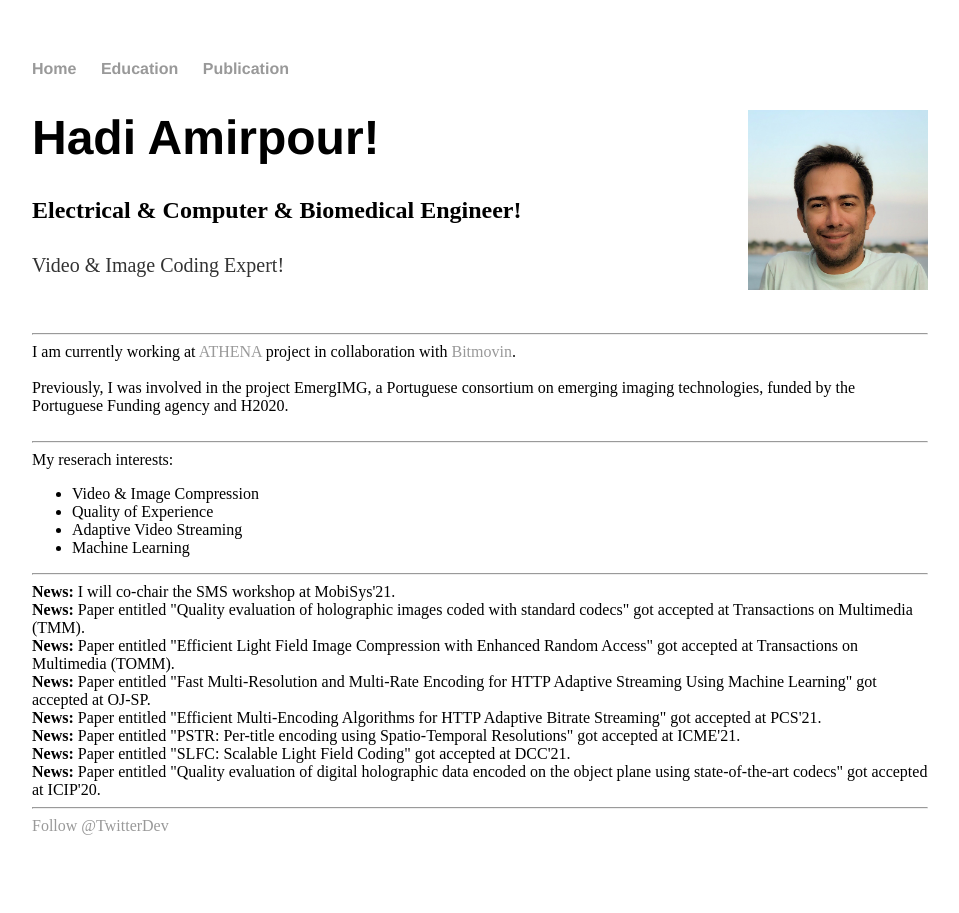
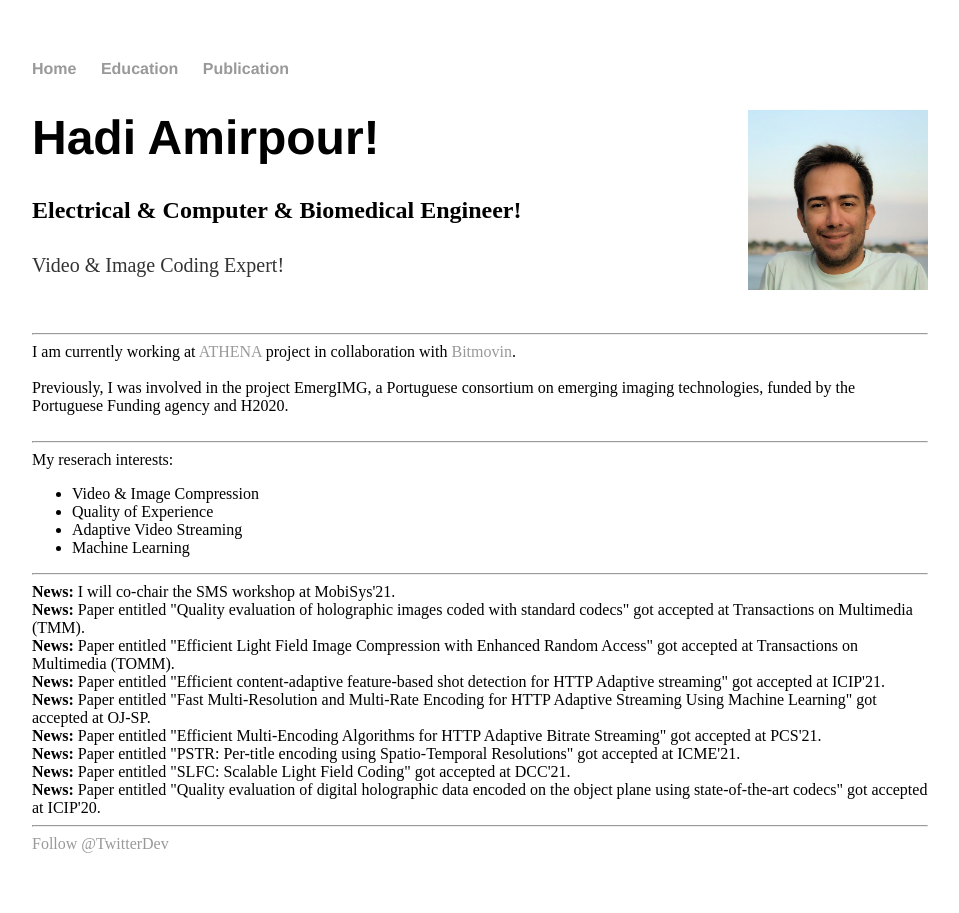
Before and after one commit to HadiAmirpour/hadiamirpour.github.io, a Jekyll site: the page index.html, which Jekyll copies as it is, in a window 1280 px wide. Shown: the whole page, without its empty margins (160-1119 px from the left). Built offline with Jekyll 4.4.1, drawn with Linux system fonts in a browser that asks for light colours; comment, search, counter and statistics services are not loaded.

Commit message:
Update index.html

```diff
--- a/index.html
+++ b/index.html
@@ -48,6 +48,7 @@
 			<h><strong>News:</strong> I will co-chair the SMS workshop at MobiSys'21.</h> <br>
 			<h><strong>News:</strong> Paper entitled "Quality evaluation of holographic images coded with standard codecs" got accepted at Transactions on Multimedia (TMM).</h> <br>
 			<h><strong>News:</strong> Paper entitled "Efficient Light Field Image Compression with Enhanced Random Access" got accepted at Transactions on Multimedia (TOMM).</h> <br>
+			<h><strong>News:</strong> Paper entitled "Efficient content-adaptive feature-based shot detection for HTTP Adaptive streaming" got accepted at ICIP'21.</h> <br>
 			<h><strong>News:</strong> Paper entitled "Fast Multi-Resolution and Multi-Rate Encoding for HTTP Adaptive Streaming Using Machine Learning" got accepted at OJ-SP. </h> <br>
 			<h><strong>News:</strong> Paper entitled "Efficient Multi-Encoding Algorithms for HTTP Adaptive Bitrate Streaming" got accepted at PCS'21. </h> <br>
 			<h><strong>News:</strong> Paper entitled "PSTR: Per-title encoding using Spatio-Temporal Resolutions" got accepted at ICME'21.</h> <br>
```
